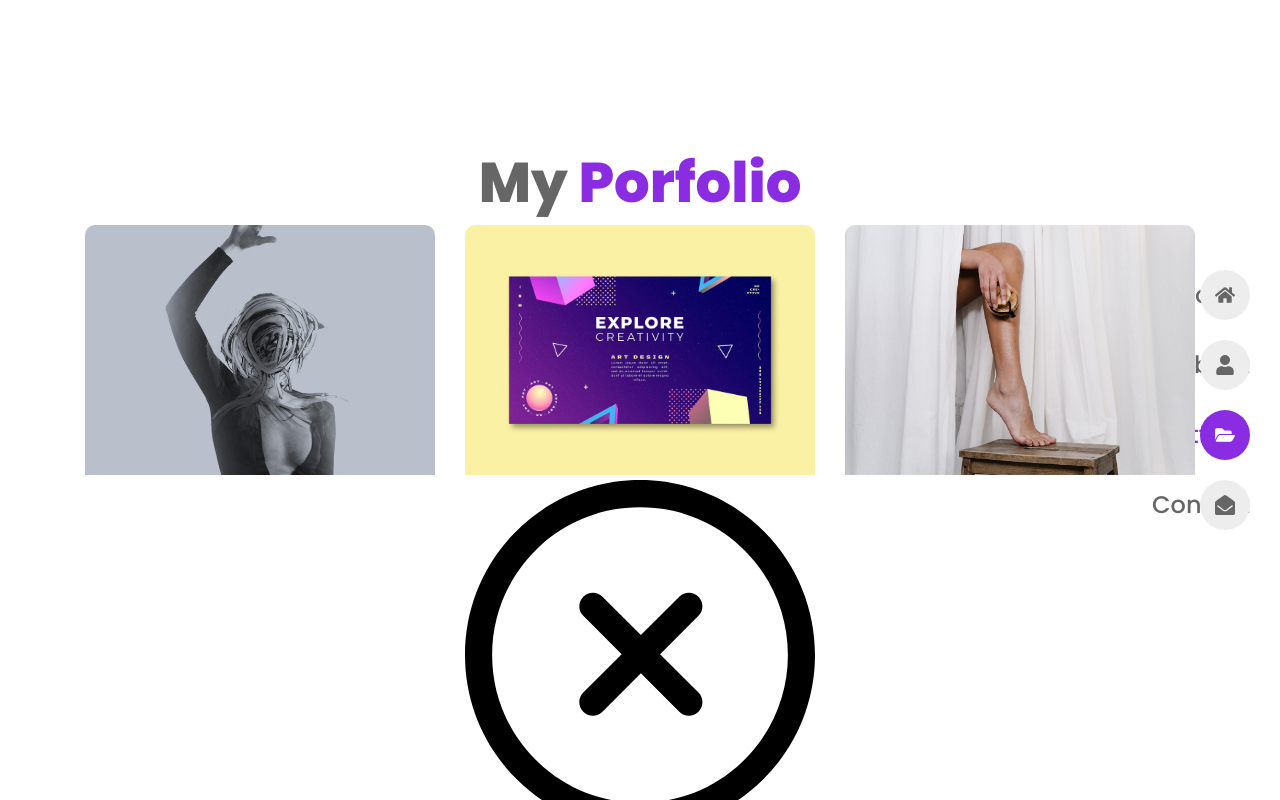
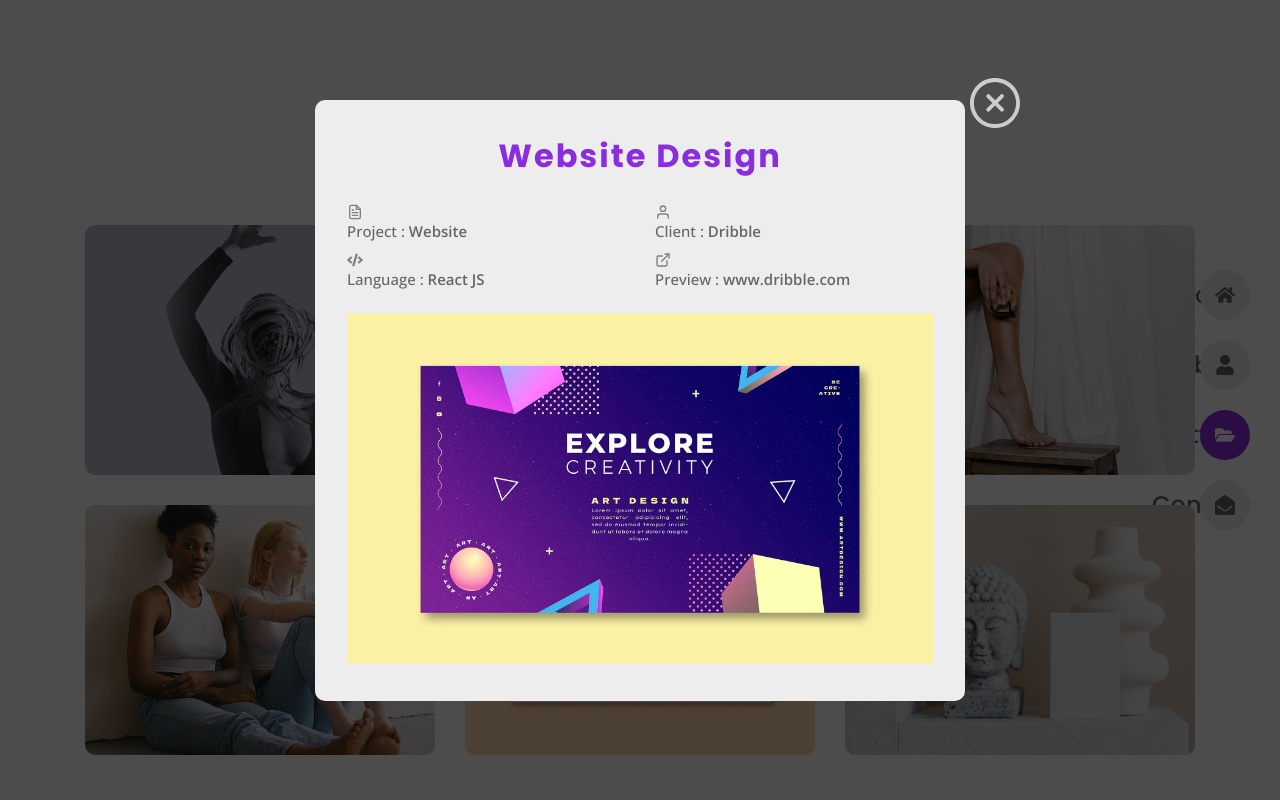
Before and after one commit to abdaziznet/vite-react-portfolio, a React (Vite) app: page /portfolio in a window 1280 px wide. Both pictures are taken after a click on the element "Website Design". Shown: the top 800 px of the page. Built offline with nearby package versions, Linux system fonts and the light colour scheme.

Commit message:
sudah selesai bikin modal dialog untuk portfolio

```diff
--- a/src/components/PortfolioItem.jsx
+++ b/src/components/PortfolioItem.jsx
@@ -20,7 +20,7 @@ const PortfolioItem = ({img, title, details}) => {
       {modal && (
          <div className="portfolio__modal">
          <div className="portfolio__modal-content">
-           <img src={Close} alt="" className="modal__close" />
+           <img src={Close} alt="" className="modal__close" onClick={toggleModal}/>
 
            <h3 className="modal__title">{title}</h3>
 
--- a/src/pages/contact/Contact.jsx
+++ b/src/pages/contact/Contact.jsx
@@ -1,9 +1,13 @@
-import React from 'react'
+import React from "react";
 
 const Contact = () => {
   return (
-    <div>Contact</div>
-  )
-}
+    <section className="contact section">
+      <h2 className="section__title">
+        Get In <span>Touch</span>
+      </h2>
+    </section>
+  );
+};
 
-export default Contact
+export default Contact;
--- a/src/pages/portfolio/portfolio.css
+++ b/src/pages/portfolio/portfolio.css
@@ -13,6 +13,7 @@
   height: 250px;
   width: 100%;
   object-fit: cover;
+  vertical-align: middle;
 }
 
 .portfolio__hover {
@@ -33,14 +34,78 @@
   color: var(--text-white);
   font-size: var(--large-font-size);
   font-weight: var(--weight-500);
+  transform: translateY(-20px);
+  transition: all 0.5s ease;
 }
 
-/* .portfolio__modal{
-    position: fixed;
-    inset: 0;
-    background-color: hsla(0, 0%, 0%, 0.7);
+.portfolio__item:hover .portfolio__title {
+  transform: translateY(0);
 }
 
-.modal__close{
-    width: 50px;
-} */
+.portfolio__modal {
+  position: fixed;
+  inset: 0;
+  background-color: hsla(0, 0%, 0%, 0.7);
+  z-index: 1000;
+  display: grid;
+  place-items: center;
+  padding: 15px;
+}
+
+.portfolio__modal-content {
+  background-color: var(--container-color);
+  max-width: 650px;
+  width: 100%;
+  padding: 32px;
+  border-radius: 10px;
+  position: relative;
+}
+
+.modal__close {
+  position: absolute;
+  top: -3.5%;
+  right: -8.5%;
+  width: 50px;
+  height: 50px;
+  filter: invert(0.8);
+}
+
+.modal__title {
+  text-align: center;
+  color: var(--first-color);
+  font-size: var(--h2-font-size);
+  letter-spacing: 2px;
+  margin-bottom: 24px;
+}
+
+.modal__list {
+  grid-template-columns: repeat(2, 1fr);
+  row-gap: 10px;
+  margin-bottom: 24px;
+}
+
+.model__item {
+  display: flex;
+  align-items: center;
+  column-gap: 8px;
+}
+
+.item__icon {
+  display: flex;
+}
+
+.item__title,
+.item__details {
+  color: var(--title-color);
+  font-size: var(--small-font-size);
+}
+
+.item__details {
+  font-weight: var(--weight-600);
+}
+
+.model__img {
+  width: 100%;
+  height: 350px;
+  object-fit: cover;
+}
```
